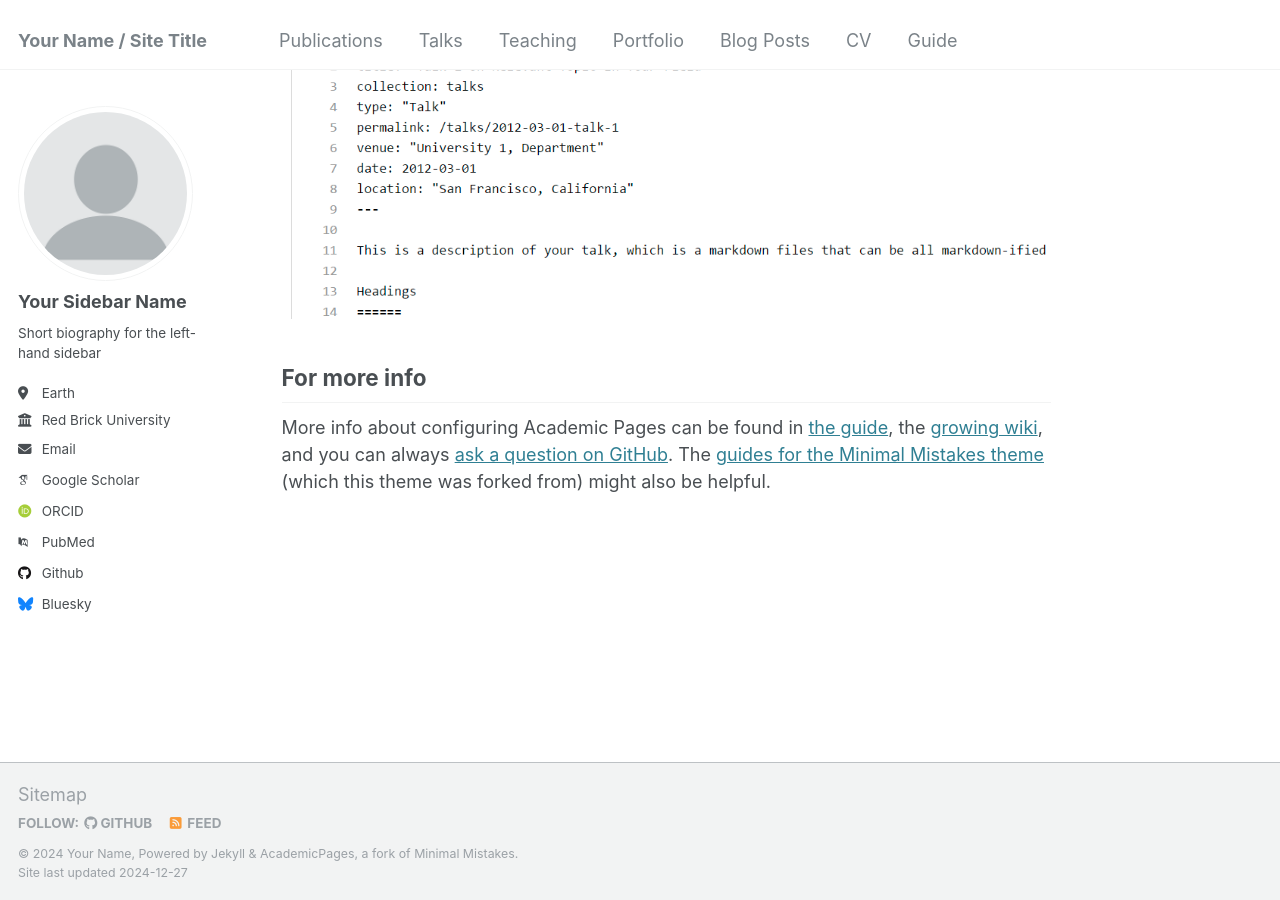
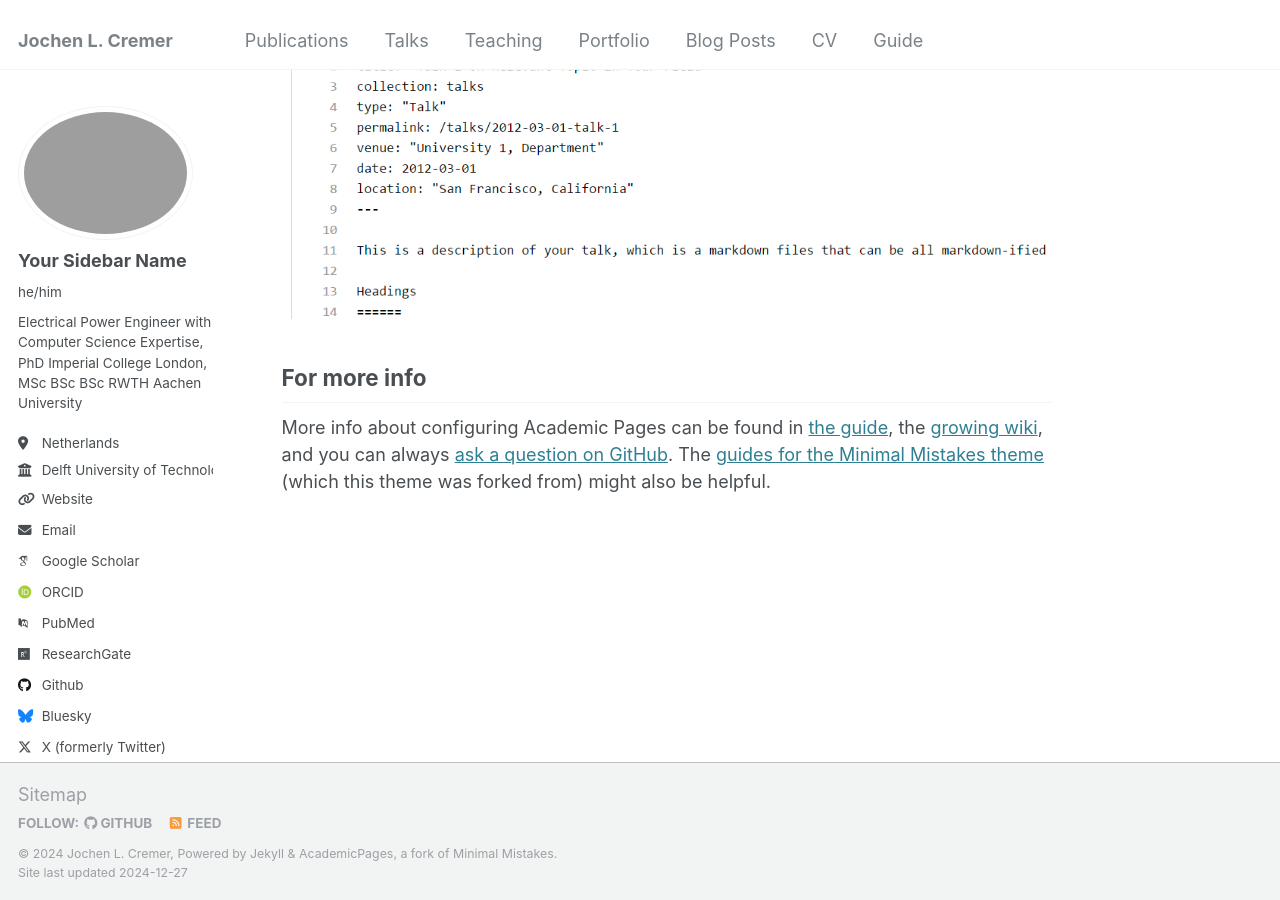
Before and after one commit to JochenC/JochenC.github.io, a Jekyll site: the page built from _pages/about.md, in a window 1280 px wide and 900 px high, scrolled down 2643 px. Built offline with Jekyll 4.4.1, drawn with Linux system fonts in a browser that asks for light colours; some web fonts are replaced.

Commit message:
Update _config.yml

```diff
--- a/_config.yml
+++ b/_config.yml
@@ -8,43 +8,43 @@
 
 # Basic Site Settings
 locale                   : "en-US"
-title                    : "Your Name / Site Title"
+title                    : "Jochen L. Cremer"
 title_separator          : "-"
-name                     : &name "Your Name"
-description              : &description "personal description"
-url                      : https://academicpages.github.io # the base hostname & protocol for your site e.g. "https://[your GitHub username].github.io"
+name                     : &name "Jochen L. Cremer"
+description              : &description "Associate Professor"
+url                      : "https://JochenC.github.io"
 baseurl                  : "" # the subpath of your site, e.g. "/blog"
-repository               : "academicpages/academicpages.github.io"
+repository               : "JochenC/JochenC.github.io"
 
 # Site Author - The following control what appear as part of the author content on the side bar.
 #               If a field is blank the icon and link will not appear, otherwise it will be shown.
 #               Additional customization can be done by editing /_includes/author-profile.html
 author:
   # Biographic information
-  avatar           : "profile.png"
+  avatar           : "Jochen.png"
   name             : "Your Sidebar Name"
-  pronouns         : # example: "she/her"
-  bio              : "Short biography for the left-hand sidebar"
-  location         : "Earth"
-  employer         : "Red Brick University"
-  uri              : # URL
-  email            : "none@example.org"
+  pronouns         : "he/him"
+  bio              : "Electrical Power Engineer with Computer Science Expertise, PhD Imperial College London, MSc BSc BSc RWTH Aachen University"
+  location         : "Netherlands"
+  employer         : "Delft University of Technology"
+  uri              : "https://www.tudelft.nl/ai/delft-ai-energy-lab"
+  email            : "j.l.cremer@tudelft.nl"
 
   # Academic websites
   arxiv            : # URL - Update with the correct link to your profile
   googlescholar    : "https://scholar.google.com/citations?user=PS_CX0AAAAAJ"
   impactstory      : # URL
-  orcid            : "http://orcid.org/yourorcidurl"
+  orcid            : "http://orcid.org/0000-0001-9284-5083"
   semantic         : # URL
   pubmed           : "https://www.ncbi.nlm.nih.gov/pubmed/?term=john+snow"
-  researchgate     : # URL
+  researchgate     : "https://www.researchgate.net/profile/Jochen-Cremer"
   scopus           : # URL
 
   # Repositories and software development
   bitbucket        : # Username - Update with your username on the site
   codepen          : # Username
   dribbble         : # Username
-  github           : "academicpages"
+  github           : "JochenC"
   kaggle           : # Username
   stackoverflow    : # User number or user number and name (i.e., use "1" or "1/jeff-atwood")
 
@@ -66,7 +66,7 @@ author:
   steam            : # Username
   telegram         : # URL
   tumblr           : # Username
-  twitter          : # Username for X / Twitter
+  twitter          : "DAIEnergyLab"
   vine             : # Username
   weibo            : # Username
   wikipedia        : # Username
```
